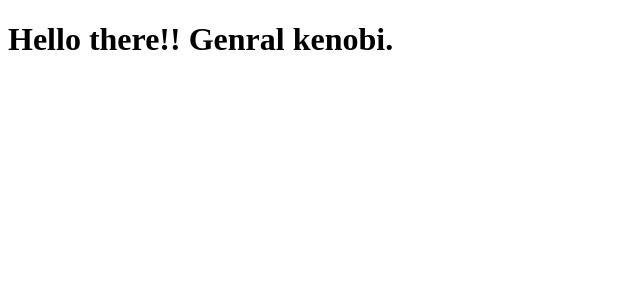
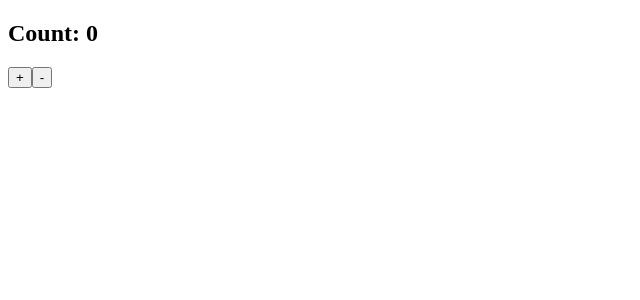
Before and after one commit to andreapavia/egghead-wepback-course, a React app: page / in a window 1280 px wide. Shown: the top 300 px of the page, without its empty margins (0-640 px from the left). Built offline with nearby package versions, Linux system fonts and the light colour scheme.

Commit message:
use babel plugin to support js proposals

```diff
--- a/package.json
+++ b/package.json
@@ -13,6 +13,7 @@
   "devDependencies": {
     "@babel/cli": "^7.4.4",
     "@babel/core": "^7.4.4",
+    "@babel/plugin-proposal-class-properties": "^7.4.4",
     "@babel/preset-env": "^7.4.4",
     "@babel/preset-react": "^7.0.0",
     "babel-loader": "^8.0.6",
--- a/src/App.js
+++ b/src/App.js
@@ -1,9 +1,17 @@
 import React from 'react';
 
 class App extends React.Component {
+    state = {
+        count: 0
+    }
+
     render() {
         return (
-            <h1>Hello there!! Genral kenobi.</h1>
+            <div>
+                <h2>Count: {this.state.count}</h2>
+                <button onClick={() => {this.setState(state => ({count: state.count + 1}))}}>+</button>
+                <button onClick={() => {this.setState(state => ({count: state.count - 1}))}}>-</button>
+            </div>
         )
     }
 }
--- a/webpack.config.base.js
+++ b/webpack.config.base.js
@@ -14,7 +14,8 @@
                 loader: 'babel-loader',
                 exclude: /node_modules/,
                 options: {
-                    presets:['@babel/preset-env', '@babel/preset-react']
+                    presets:['@babel/preset-env', '@babel/preset-react'],
+                    plugins: ['@babel/plugin-proposal-class-properties']
                 }
             }
         ]
```
Also changed, not shown: 1 other file (tests, documents, lock files or other folders).
